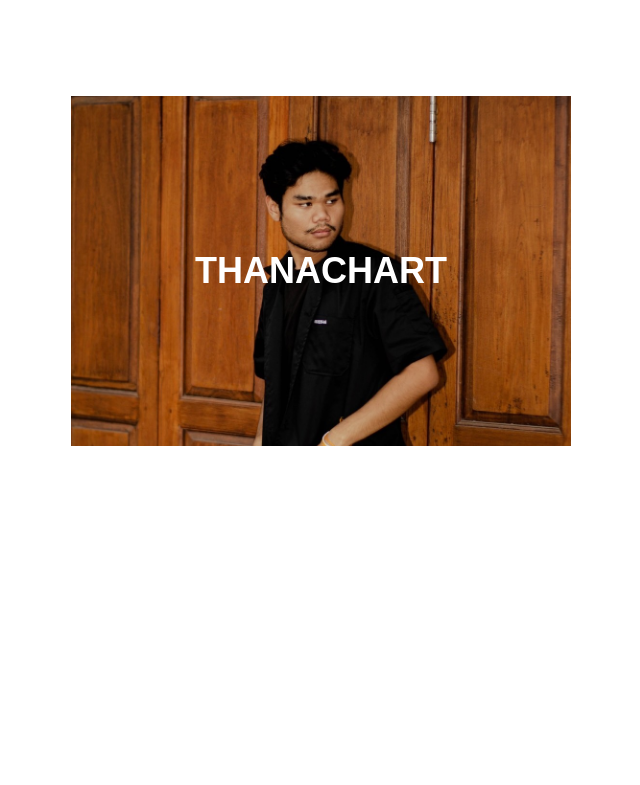
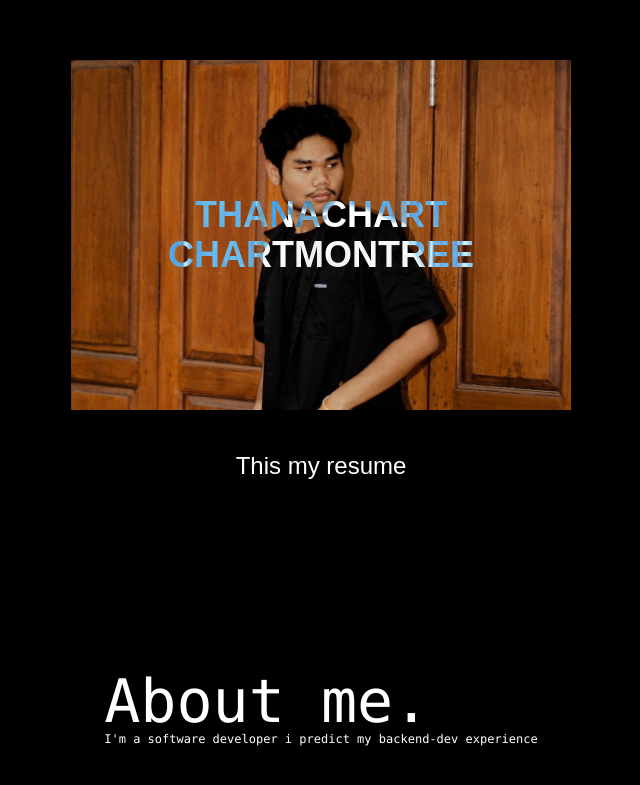
Before and after one commit to 9OAT0/66022646_nextjs_vercel, a Next.js app: page / in a window 1280 px wide. Shown: the part 129-914 px from the top of the page, without its empty margins (319-959 px from the left). Before the commit the page ends 800 px from the top, so only its background shows below. Built offline with nearby package versions, Linux system fonts and the light colour scheme.

Commit message:
update about desing that i don't have any idea

```diff
--- a/app/page.tsx
+++ b/app/page.tsx
@@ -1,16 +1,30 @@
 export default function HomePage() {
     return (
-        <>
-            <div className="flex justify-center items-center min-h-screen relative">
+    <div className="bg-black text-white pb-10">
+        <div className="flex flex-col items-center justify-center min-h-screen">
+            <div className="relative flex justify-center items-center">
                 <img
                     src="/S__2940938.jpg"
                     alt="just photo"
                     className="w-[500px] h-[350px] object-cover"
                 />
-                <div className="absolute text-4xl font-bold z-10 text-center text-white top-1/2 left-1/2 transform -translate-x-1/2 -translate-y-1/2">
-                    THANACHART
+                <div className="absolute text-4xl font-bold z-10 text-center mix-blend-difference top-1/2 left-1/2 transform -translate-x-1/2 -translate-y-1/2">
+                    THANACHART CHARTMONTREE
                 </div>
             </div>
-        </>
+
+            <div className="text-2xl font-medium text-center mt-10">
+                This my resume
+            </div>
+        </div>
+        <div className="flex justify-center items-center">
+            <div className="text-6xl font-mono">
+                About me. <br />
+                <p className="text-xs">
+                    I'm a software developer i predict my backend-dev experience
+                </p>
+            </div>
+        </div>
+    </div>
     );
 }
```
Also changed, not shown: package.json (+6 -5 lines), 1 other file (tests, documents, lock files or other folders).
